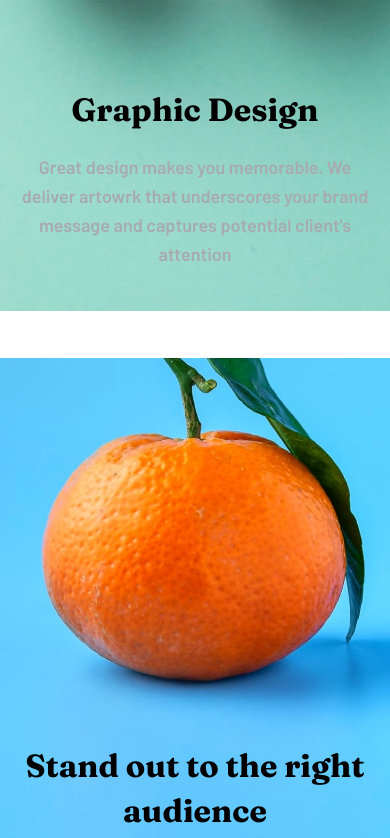
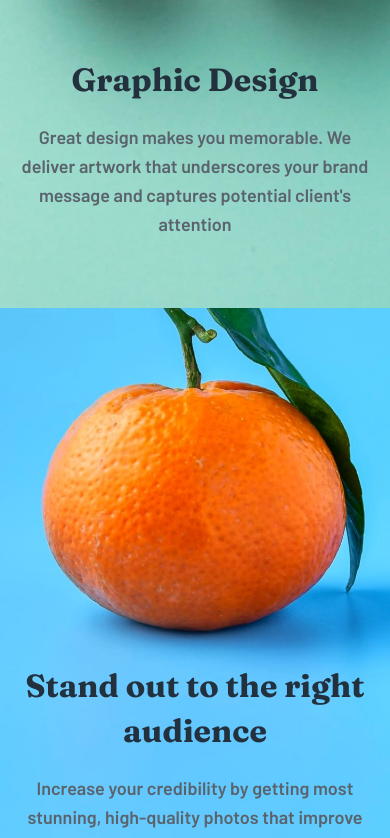
Before and after one commit to Sam-Guliker/sunny-agency, a React (Create React App) app: page / in a window 390 px wide. Shown: the part 2562-3400 px from the top of the page. Built offline with nearby package versions, Linux system fonts and the light colour scheme.

Commit message:
blok styling mobile almost finished

```diff
--- a/src/App.tsx
+++ b/src/App.tsx
@@ -32,7 +32,7 @@ function App() {
           special={true}
           img={cherry}
           title={'Graphic Design'}
-          paragraph={'Great design makes you memorable. We deliver artowrk that underscores your brand message and captures potential client\'s attention'}
+          paragraph={'Great design makes you memorable. We deliver artwork that underscores your brand message and captures potential client\'s attention'}
           color={'green'}
           readMore={false}
         />
--- a/src/components/Blok.tsx
+++ b/src/components/Blok.tsx
@@ -9,8 +9,8 @@ type BlokProps = {
 
 export const Blok = ({readMore, color, special, img, title, paragraph}: BlokProps) => (
     <section className="blok-container">
-        <img className="blok-image"src={img} />
-        <article className={`article ${special ? 'no-background' :''}`}>
+        <img className={`blok-image ${special ? 'no-padding' : ''}` }src={img} />
+        <article className={`article ${special ? 'no-background' : ''} ${color === 'green' ? 'green' : ''} ${color === 'blue' ? 'blue' : ''}`}>
             <h2 className="heading-02">{title}</h2>
             <p className="paragraph-01">{paragraph}</p>
 
--- a/src/styles/components/Blok.scss
+++ b/src/styles/components/Blok.scss
@@ -7,12 +7,37 @@
         padding-bottom: to-rem(50px);
     }
 
+    .article.green {
+        color: $graphic-text;
+    }
+
+    .article.blue {
+        color: $photography-text;
+    }
+
+    .article .blue,
+    .article .green {
+        padding-bottom: 0;
+
+        p {
+            padding-bottom: 0;
+        }
+    }
+
+
     .no-background {
         position: absolute;
-        bottom: 20px;
+        bottom: 0;
     }
 
     .blok-image {
         padding-bottom: to-rem(40px);
+
+        height: calc(100% - 30px);
+    }
+
+    .no-padding {
+        padding-bottom: 0;
+        margin-bottom: to-rem(-10px);
     }
 }
--- a/src/styles/modules/typography.scss
+++ b/src/styles/modules/typography.scss
@@ -33,6 +33,7 @@ p, input, span, a {
     font-size: to-rem(32px);
     font-weight: 400;
     padding-bottom: to-rem(20px);
+    color: $dark-blue;
 }
 
 .heading-03 {
@@ -52,5 +53,4 @@ p, input, span, a {
 .paragraph-01 {
     font-size: to-rem(18px);
     font-weight: 600;
-    color: $gray;
 }
--- a/src/styles/partials/base.scss
+++ b/src/styles/partials/base.scss
@@ -25,11 +25,11 @@ svg {
 body {
   font-size: calc(16px + 1vw);
   font-weight: $base-lighter-font-weight;
+  line-height: 1.4;
 
-  line-height: 1.4;
+  color: $gray;
+  margin: auto;
   z-index: 2;
-
-  margin: auto;
 
   @include media('>phone') {
     min-height: 100vh;
```
